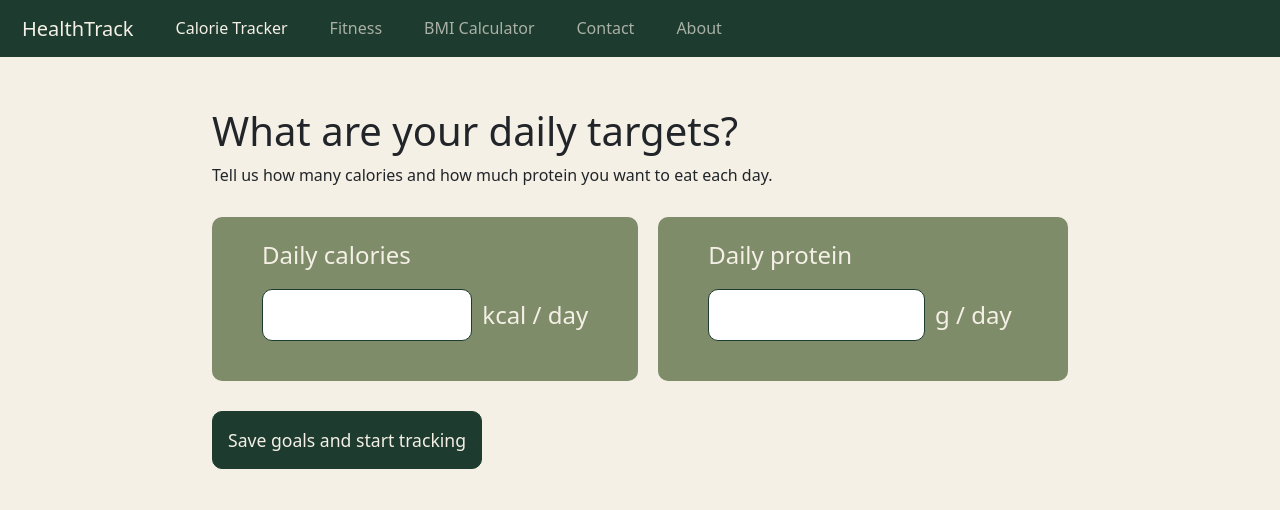
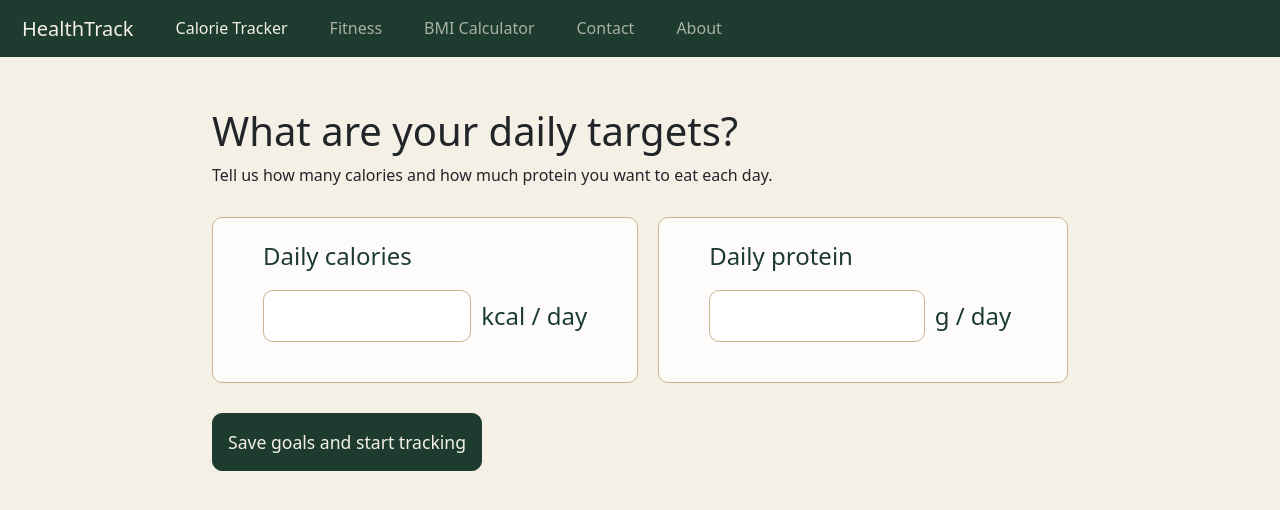
Before and after one commit to SalahhShourr/health-track, a React (Vite) app: page / in a window 1280 px wide. Shown: the top 510 px of the page. Built offline with nearby package versions, Linux system fonts and the light colour scheme.

Commit message:
worked a bit on the calorieTracker page, updated CalorieInit css

```diff
--- a/src/App.jsx
+++ b/src/App.jsx
@@ -5,9 +5,20 @@ import About from "./pages/About.jsx";
 import Contact from "./pages/Contact.jsx";
 import Fitness from "./pages/Fitness.jsx";
 import {Routes, Route} from "react-router-dom";
+import { createContext } from "react";
+import { useState } from "react";
+
+export const calorieTracker = createContext();
 
 function App() {
+  const [calories, setCalories] = useState(0);
+  const [protein, setProtein] = useState(0);
+  const [click, setClick] = useState(false);
+  const [caloriesConsumed, setCaloriesConsumed] = useState(0);
+  const [proteinConsumed, setProteinConsumed] = useState(0);
+
   return (
+    <calorieTracker.Provider value={{calories, setCalories, protein, setProtein, click, setClick, caloriesConsumed, setCaloriesConsumed, proteinConsumed, setProteinConsumed}}>
       <div>
         <NavBar />
 
@@ -19,6 +30,8 @@ function App() {
           <Route path="/fitness" element={<Fitness />} />
         </Routes>
       </div>
+    </calorieTracker.Provider>
+
   );
 }
 
--- a/src/components/CalorieInit.jsx
+++ b/src/components/CalorieInit.jsx
@@ -1,26 +1,41 @@
+import { calorieTracker } from "../App.jsx";
+import { useContext } from "react";
+
 function CalorieInit(){
+    const {calories, setCalories, protein, setProtein, setClick} = useContext(calorieTracker);
+
+    function checkValues(e){
+        e.preventDefault();
+
+        if(calories < 1000 || protein < 40){
+            return;
+        }
+
+        setClick(true);
+    }
+
     return (
-    <div className="calorieInit">
+    <form className="calorieInit">
         <h1>What are your daily targets?</h1>
         <p>Tell us how many calories and how much protein you want to eat each day.</p>
         <div className="calorieTrackerInitCards">
             <div className="calorieTrackerInitCard">
                 <p>Daily calories</p>
                 <div className="calorieInitInputField">
-                    <input type="number" />
+                    <input type="number" min="1000" required onChange={(e) => setCalories(e.target.value)}/>
                     <p>kcal / day</p>
                 </div>
             </div>
             <div className="calorieTrackerInitCard">
                 <p>Daily protein</p>
                 <div className="calorieInitInputField">
-                    <input type="number" />
+                    <input type="number" min="40" required onChange={(e) => setProtein(e.target.value)}/>
                     <p>g / day</p>
                 </div>
             </div>
         </div>
-        <button>Save goals and start tracking</button>
-    </div>
+        <button type="submit" onClick={(e) => checkValues(e)}>Save goals and start tracking</button>
+    </form>
     );
 }
 
--- a/src/pages/CalorieTracker.jsx
+++ b/src/pages/CalorieTracker.jsx
@@ -1,8 +1,38 @@
 import CalorieInit from "../components/CalorieInit.jsx";
+import { calorieTracker } from "../App.jsx";
+import { useContext } from "react";
 
 function CalorieTracker() {
+    const {calories, protein, click, setClick, proteinConsumed, setProteinConsumed, caloriesConsumed, setCaloriesConsumed} = useContext(calorieTracker);
+
 	return (
-        <CalorieInit />
+        <div>
+            {click ?
+            <div className="calorieTracker">
+                <h1>Today</h1>
+                <div className="calorieTrackerEyebrow">
+                    <p>Goal: {calories} kcal / {protein}g protein</p>
+                    <button onClick={() => setClick(false)}>Edit goals</button>
+                </div>
+                <div className="calorieTrackerTrackCards">
+                    <div className="calorieTrackerTrackCard">
+                        <p className="calorieTrackerInitCardTitle">Calories</p>
+                        <p><span>{caloriesConsumed}</span> /{calories} kcal</p>
+                        <div className="progress" role="progressbar" aria-label="Basic example" aria-valuenow="0" aria-valuemin="0" aria-valuemax="100"><div className="progress-bar" style={{width: `${caloriesConsumed / 100 * calories}%`}}></div></div>
+                        <p>{calories - caloriesConsumed} kcal left</p>
+                    </div>
+                    <div className="calorieTrackerTrackCard">
+                        <p className="calorieTrackerInitCardTitle">Protein</p>
+                        <p><span>{proteinConsumed}</span> /{protein} g</p>
+                        <div className="progress" role="progressbar" aria-label="Basic example" aria-valuenow="0" aria-valuemin="0" aria-valuemax="100"><div className="progress-bar" style={{width: `${proteinConsumed / 100 * protein}%`}}></div></div>
+                        <p>{protein - proteinConsumed} g left</p>
+                    </div>
+                </div>
+            </div>
+            :
+            <CalorieInit />
+            }
+        </div>
     );
 }
 
--- a/src/styles.css
+++ b/src/styles.css
@@ -15,13 +15,14 @@ body{
 }
 
 .calorieTrackerInitCard{
-    background-color: rgb(var(--light-green));
+    background-color: rgba(255, 255, 255, 0.815);
+    border: 1px solid rgb(var(--beige));
     padding: 50px;
     padding-top: 20px;
     padding-bottom: 40px;
     border-radius: 10px;
     font-size: 1.5rem;
-    color: rgb(var(--white));
+    color: rgb(var(--dark-green));
 }
 
 .calorieInitInputField{
@@ -35,7 +36,7 @@ body{
     font-size: 2rem;
     border-radius: 10px;
     border: none;
-    border: 1px solid rgb(var(--dark-green));
+    border: 1px solid rgb(var(--beige));
 }
 
 .calorieInitInputField input:focus{
@@ -95,3 +96,59 @@ body{
         width: 100%;
     }
 }
+
+/*calorie Tracker*/
+
+.calorieTracker{
+    margin: auto;
+    margin-top: 50px;
+    width: 70%;
+    color: rgb(var(--dark-green));
+}
+
+.calorieTrackerEyebrow{
+    display: flex;
+    justify-content: space-between;
+}
+
+.calorieTrackerEyebrow p{
+    font-weight: 600;
+}
+
+.calorieTrackerEyebrow button{
+    border: none;
+    background-color: transparent;
+    text-decoration: underline;
+    height: fit-content;
+    width: fit-content;
+}
+
+.calorieTrackerTrackCards{
+    display: flex;
+    justify-content: space-between;
+    margin-top: 10px;
+}
+
+.calorieTrackerTrackCard{
+    width: 49%;
+    background-color: rgba(255, 255, 255, 0.815);
+    color: rgb(var(--dark-green));
+    padding: 20px 20px 10px 20px;
+    border-radius: 10px;
+    border: 1px solid rgb(var(--beige));
+}
+
+.calorieTrackerTrackCard .progress{
+    margin-bottom: 10px;
+    --bs-progress-bar-bg: rgb(var(--light-green));
+}
+
+.calorieTrackerInitCardTitle{
+    font-weight: 600;
+    font-size: 1.1rem;
+}
+
+.calorieTrackerTrackCard span{
+    font-size: 2rem;
+    font-weight: 600;
+}
```
Lines whose indentation alone changed are shown as unchanged.
